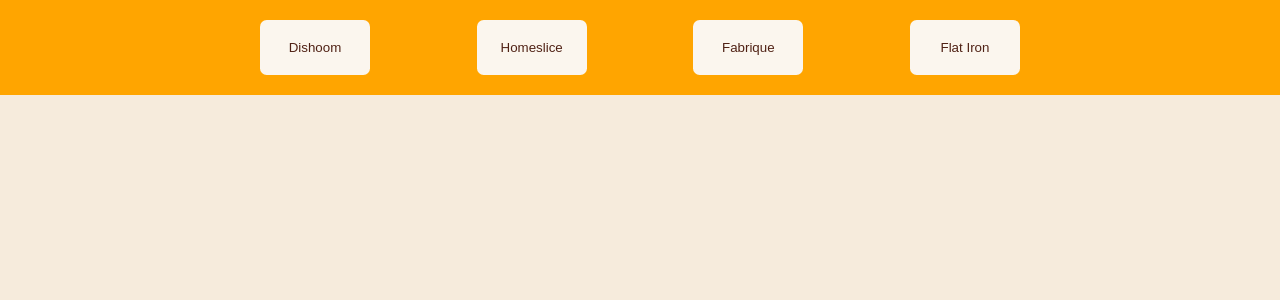
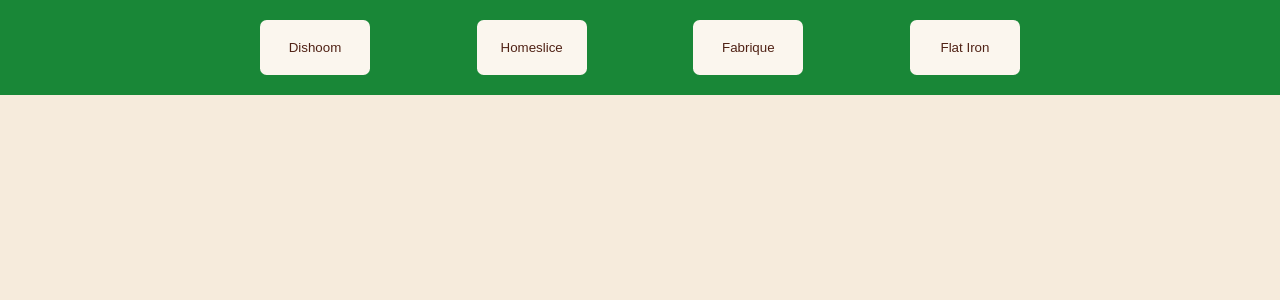
Before and after one commit to ivan-education/react-20231109, a React app: page / in a window 1280 px wide. Shown: the top 300 px of the page. Built offline with nearby package versions, Linux system fonts and the light colour scheme; the HTML template or start-up script is replaced by a standard one.

Commit message:
color update

```diff
--- a/src/components/categories/styles.module.scss
+++ b/src/components/categories/styles.module.scss
@@ -1,7 +1,7 @@
 @import "../../scss/common.scss";
 
 .categories {
-  background-color: orange;
+  background-color: #198737;
 }
 .categories__inner {
   display: flex;
```
